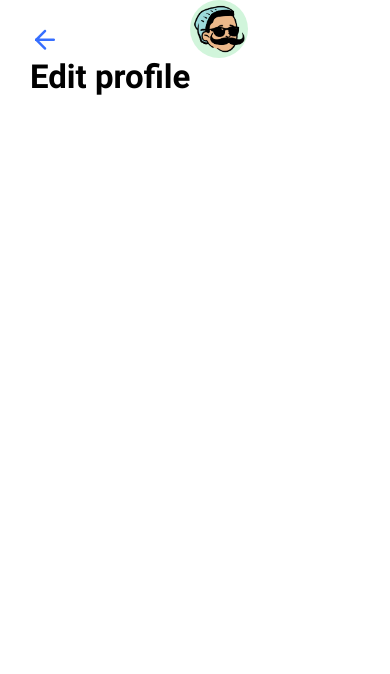
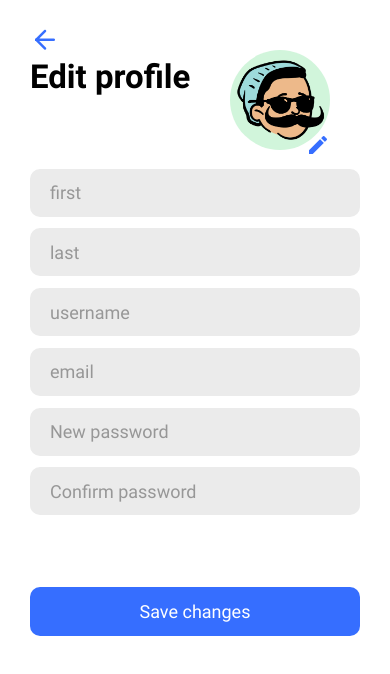
Before and after one commit to mtaa-rezervi/frontend, a React Native app: screen /EditProfile in a window 390 px wide. Shown: the top 674 px of the page. Built offline with nearby package versions, Linux system fonts and the light colour scheme.

Commit message:
added loading pics, modified EditProfile screen
updated screen for editing profile, added profile pic loading

```diff
--- /dev/null
+++ b/components/EditImageIcon.js
@@ -0,0 +1,37 @@
+import { StyleSheet, TouchableOpacity, Image, View } from 'react-native';
+import { MaterialIcons } from '@expo/vector-icons';
+
+import colors from '../styles/colors';
+
+export default function EditImageIcon({ image, action }) {
+  return (
+    <TouchableOpacity style={styles.editStack} onPress={action}>
+        <Image style={styles.image} source={image}/>
+        <View style={styles.editIcon}>
+            <MaterialIcons name="edit" size={24} color={colors.blue} />
+        </View>
+    </TouchableOpacity>
+  );
+}
+
+const styles = StyleSheet.create({
+  button: {
+  },
+  image: {
+    width: 100,
+    height: 100,
+    resizeMode: 'cover',
+    borderRadius: 50,
+  },
+  editIcon: {
+    top: 83,
+    left: 76,
+    width: 24,
+    height: 24,
+    position: "absolute",
+  },
+  editStack: {
+    width: 100,
+    height: 107
+  }
+});
--- a/screens/EditProfile.js
+++ b/screens/EditProfile.js
@@ -1,14 +1,55 @@
 import React, { useState } from 'react'
 import { StyleSheet, Text, SafeAreaView, View, TouchableOpacity, TextInput } from 'react-native';
+
+import { getValueFor } from '../utils/SecureStore';
 
 import colors from '../styles/colors';
 import textStyle from '../styles/text';
 
-import ProfileButton from '../components/ProfileButton';
-import ProfileIcon from '../components/Profile';
 import BackButton from '../components/BackButton';
+import Input from '../components/Input';
+import EditImageIcon from '../components/EditImageIcon';
+import StandardButton from '../components/StandardButton';
 
 export default function EditProfileScreen({ navigation }) {
+
+  const [firstName, setFirstName] = useState('first')
+  const [lastName, setLastName] = useState('last')
+  const [userName, setUserName] = useState('username')
+  const [email, setEmail] = useState('email')
+  const [password, setPassword] = useState('')
+  const [newPassword, setNewPassword] = useState('')
+
+  const getCredentials = async () => {
+    const token = await getValueFor('bearer');
+    const userID = await getValueFor('_id');
+
+    let auth = ('Bearer ' + token).replace(/"/g, '');
+    let userIdParam = userID.replace(/"/g, '');
+
+    const response = await fetch(`https://mtaa-backend.herokuapp.com/users/${userIdParam}`, {
+      method: 'GET',
+      headers: {
+          Accept: 'application/json',
+          'Authorization': auth
+      }
+    });
+
+    const user = await response.json();
+
+    setUserName(user.credentials.username);
+    setFirstName(user.name.first_name);
+    setLastName(user.name.last_name);
+  }
+
+  const saveCredentials = async () => {
+    const token = await getValueFor('bearer');
+    const userID = await getValueFor('_id');
+
+    console.log(userID);
+
+  }
+
   return (
     <SafeAreaView style={styles.container}>
 
@@ -18,9 +59,70 @@ export default function EditProfileScreen({ navigation }) {
           <BackButton action={() => navigation.goBack()}/>
           <Text style={[textStyle.h1, styles.heading]}>Edit profile</Text>
         </View>
-        <ProfileIcon image={require('../assets/images/Avatar.png')}/>
+        <View style={styles.iconView}>
+          <EditImageIcon
+            image={require('../assets/images/Avatar.png')}
+            action={()=>{}}
+            />
+        </View>
       </View>
 
+      <View style={styles.inputsContainer}>
+        <View>
+          <Input
+              placeholder="First name"
+              value={firstName}
+              onChangeText={text => setFirstName(text)}
+              />
+        </View>
+
+        <View>
+          <Input
+              placeholder="Last name"
+              value={lastName}
+              onChangeText={text => setLastName(text)}
+              />
+        </View>
+
+        <View>
+          <Input
+              placeholder="Username"
+              value={userName}
+              onChangeText={text => setUserName(text)}
+              />
+        </View>
+
+        <View>
+          <Input
+              placeholder="Email"
+              value={email}
+              onChangeText={text => setEmail(text)}
+              />
+        </View>
+
+        <View>
+          <Input
+              placeholder="New password"
+              onChangeText={text => setPassword(text)}
+              secureTextEntry={true}
+              />
+        </View>
+
+        <View>
+          <Input
+              placeholder="Confirm password"
+              onChangeText={text => setNewPassword(text)}
+              secureTextEntry={true}
+              />
+        </View>
+      </View>
+
+      <View style={styles.saveButton}>
+        <StandardButton
+          title={'Save changes'}
+          action={() => saveCredentials()}
+        />
+      </View>
     </SafeAreaView>
   );
 }
@@ -34,7 +136,21 @@ const styles = StyleSheet.create({
     marginLeft: 30
   },
   header: {
-    flex: 1,
-    flexDirection: 'row'
+    flexDirection: 'row',
+    justifyContent: 'space-between',
+    width: 330
+    //alignItems: 'center'
+  },
+  inputsContainer:{
+    marginLeft: 30,
+    justifyContent: 'space-evenly',
+    height: 370,
+  },
+  iconView: {
+    marginTop: 50
+  },
+  saveButton: {
+    marginLeft: 30,
+    marginTop: 60
   }
 });
--- a/screens/Home.js
+++ b/screens/Home.js
@@ -44,7 +44,8 @@ export default function HomeScreen({ navigation }) {
 	// const [selectedId, setSelectedId] = useState(null);
 	// console.log(selectedId)
 	const [isLoading, setLoading] = useState(true);
-  const [rooms, setData] = useState([]);
+  	const [rooms, setData] = useState([]);
+  	const [profilePic, setProfilePic] = useState('');
 
 	const getRooms = async () => {
 		try {
@@ -72,8 +73,35 @@ export default function HomeScreen({ navigation }) {
 		}
 	}
 
+	const getProfilePic = async () => {
+		const token = await getValueFor('bearer');
+		const userID = await getValueFor('_id');
+
+		let auth = ('Bearer ' + token).replace(/"/g, '');
+		let userIdParam = userID.replace(/"/g, '');
+
+		const response = await fetch(`https://mtaa-backend.herokuapp.com/users/${userIdParam}`, {
+		method: 'GET',
+		headers: {
+			Accept: 'application/json',
+			'Authorization': auth
+		}
+		});
+
+		const user = await response.json();
+
+		if(user.profile_pic){
+		setProfilePic({uri: user.profile_pic});
+		}
+		else{
+		let defaultPic = require('../assets/images/Avatar.png');
+		setProfilePic(defaultPic);
+		}
+	}
+
 	useEffect(() => {
 		getRooms();
+		getProfilePic();
 	}, []);
 
 	//console.log(rooms)
@@ -99,7 +127,7 @@ export default function HomeScreen({ navigation }) {
 					<Text style={[styles.heading, textStyle.h1]}>Welcome</Text>
 					<Text style={[styles.subHeading, textStyle.h2]}>Available today</Text>
 				</View>
-				<ProfileIcon image={require('../assets/images/Avatar.png')} action={() => {navigation.navigate('Profile')}}/>
+				<ProfileIcon image={profilePic} action={() => {navigation.navigate('Profile')}}/>
 			</View>
 			{isLoading || rooms == null ? <ActivityIndicator size='large' style={styles.activityIndicator} /> : (
 				<FlatList
--- a/screens/Profile.js
+++ b/screens/Profile.js
@@ -14,6 +14,7 @@ export default function ProfileScreen({ navigation }) {
   const [userName, setUserName] = useState('')
   const [firstName, setFirstName] = useState('')
   const [lastName, setLastName] = useState('')
+  const [profilePicURL, setProfilePicURL] = useState('')
 
   const [activeReservations, setActiveReservations] = useState([])
 
@@ -37,6 +38,14 @@ export default function ProfileScreen({ navigation }) {
     setUserName(user.credentials.username);
     setFirstName(user.name.first_name);
     setLastName(user.name.last_name);
+
+    if(user.profile_pic){
+      setProfilePicURL({uri: user.profile_pic});
+    }
+    else{
+      let defaultPic = require('../assets/images/Avatar.png');
+      setProfilePicURL(defaultPic);
+    }
   }
 
   const getActiveReservations = async () => {
@@ -75,7 +84,8 @@ export default function ProfileScreen({ navigation }) {
           onPress={() => navigation.navigate('EditProfile')}>
 
           <ProfileIcon
-                image={require('../assets/images/Avatar.png')}
+                image={profilePicURL}
+                action={() => navigation.navigate('EditProfile')}
           />
           <View style={{flexDirection: 'column'}}>
             <Text style={[styles.buttonText, textStyle.h2]}>{firstName} {lastName}</Text>
--- a/screens/Register.js
+++ b/screens/Register.js
@@ -122,7 +122,7 @@ function RegisterScreen({ navigation }) {
             />
       </View>
 
-      <View style={styles.email}>
+      <View style={styles.password}>
         <Input
             placeholder="Password"
             value={password}
```
